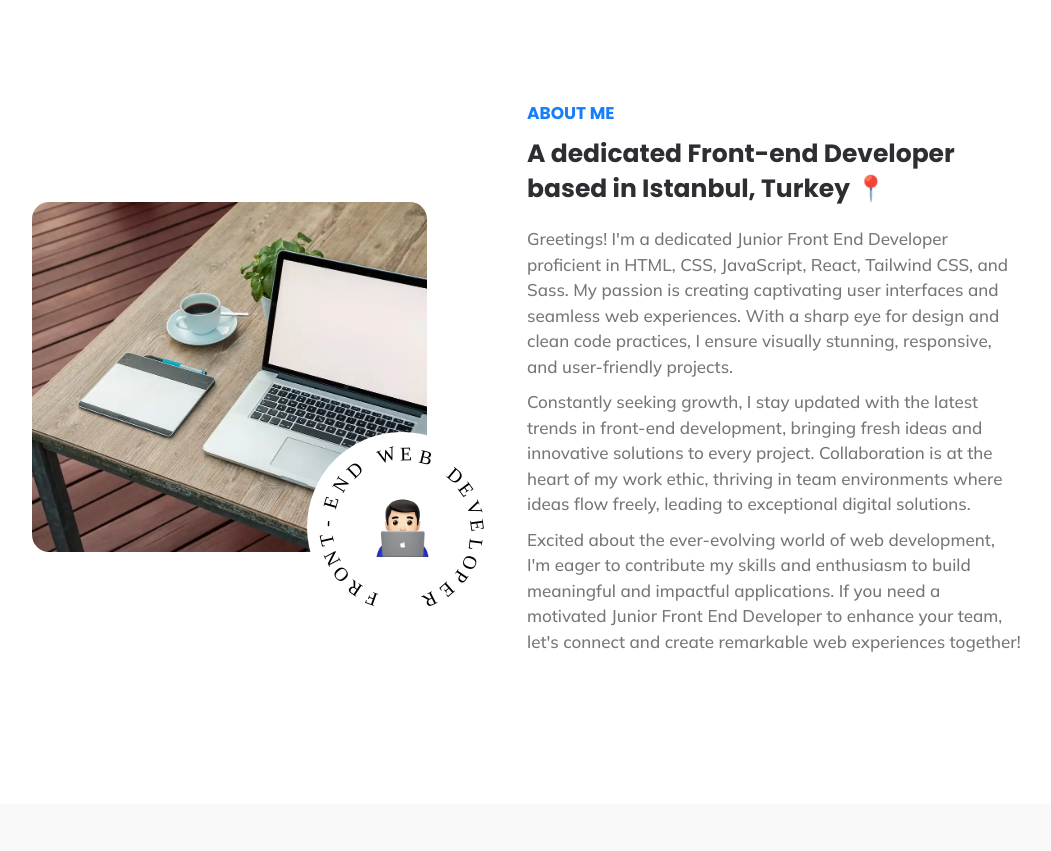
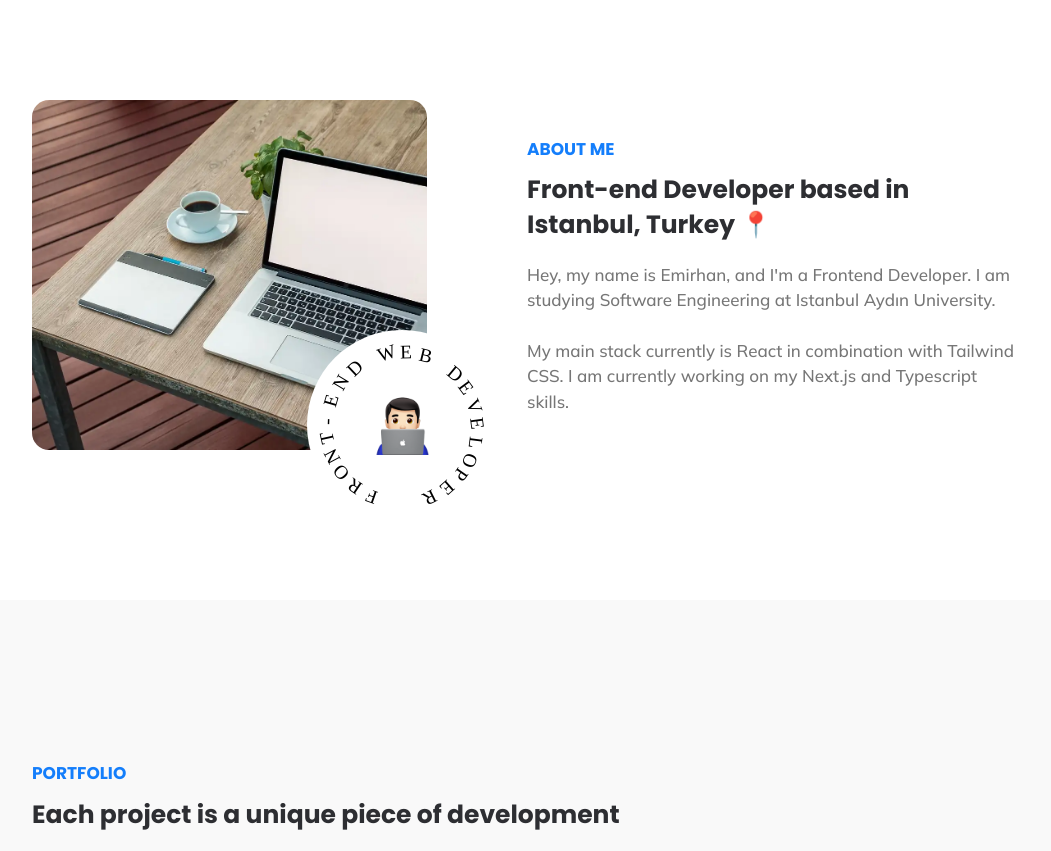
Before and after one commit to emodeth/portfolio-website, a React (Create React App) app: page / in a window 1280 px wide. Shown: the part 1000-1851 px from the top of the page, without its empty margins (113-1164 px from the left). Built offline with nearby package versions, Linux system fonts and the light colour scheme.

Commit message:
Texts are changed

```diff
--- a/src/components/About/About.jsx
+++ b/src/components/About/About.jsx
@@ -25,27 +25,14 @@ function About() {
         </div>
         <div className="about__content">
           <h3>About Me</h3>
-          <h2>A dedicated Front-end Developer based in Istanbul, Turkey 📍</h2>
+          <h2>Front-end Developer based in Istanbul, Turkey 📍</h2>
           <p>
-            Greetings! I'm a dedicated Junior Front End Developer proficient in
-            HTML, CSS, JavaScript, React, Tailwind CSS, and Sass. My passion is
-            creating captivating user interfaces and seamless web experiences.
-            With a sharp eye for design and clean code practices, I ensure
-            visually stunning, responsive, and user-friendly projects.
+            Hey, my name is Emirhan, and I'm a Frontend Developer. I am studying
+            Software Engineering at Istanbul Aydın University.
           </p>
           <p>
-            Constantly seeking growth, I stay updated with the latest trends in
-            front-end development, bringing fresh ideas and innovative solutions
-            to every project. Collaboration is at the heart of my work ethic,
-            thriving in team environments where ideas flow freely, leading to
-            exceptional digital solutions.
-          </p>
-          <p>
-            Excited about the ever-evolving world of web development, I'm eager
-            to contribute my skills and enthusiasm to build meaningful and
-            impactful applications. If you need a motivated Junior Front End
-            Developer to enhance your team, let's connect and create remarkable
-            web experiences together!
+            My main stack currently is React in combination with Tailwind CSS. I
+            am currently working on my Next.js and Typescript skills.
           </p>
         </div>
       </div>
--- a/src/components/About/about.scss
+++ b/src/components/About/about.scss
@@ -78,7 +78,7 @@
     }
 
     p:not(p:last-child) {
-      margin-bottom: 1rem;
+      margin-bottom: 2.5rem;
     }
   }
 }
@@ -106,7 +106,7 @@
       }
 
       p:not(p:last-child) {
-        margin-bottom: 2rem;
+        margin-bottom: 2.5rem;
       }
     }
 
--- a/src/components/Hero/Hero.jsx
+++ b/src/components/Hero/Hero.jsx
@@ -24,8 +24,8 @@ function Hero() {
             <div className="hero__text">
               <h1 className="hero__header">Front-end Developer</h1>
               <p className="hero__description">
-                Hi, I'm Emirhan Keskin. A passionate Front-end Developer based
-                in Istanbul, Turkey. 📍
+                Hi, I'm Emirhan Keskin. A Front-end Developer based in Istanbul,
+                Turkey. 📍
               </p>
               <div className="hero__contact">
                 <a
```
